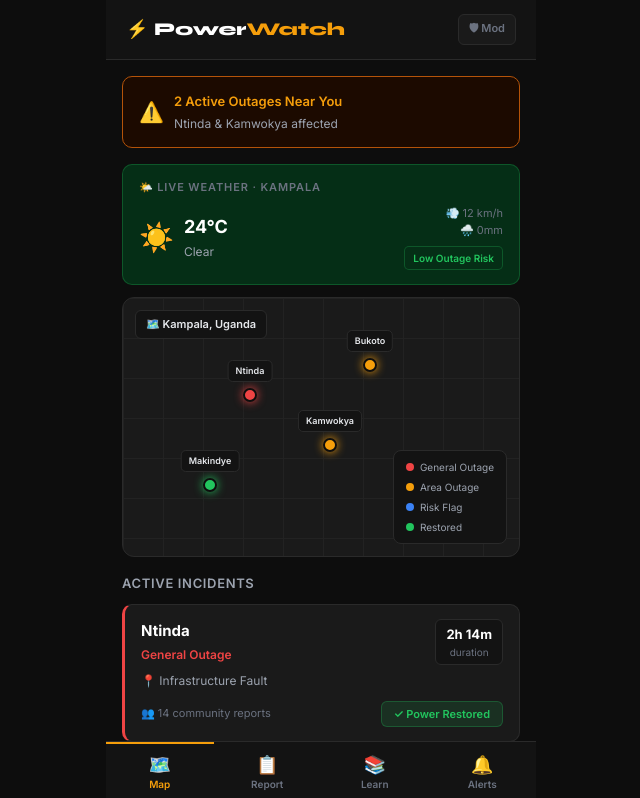
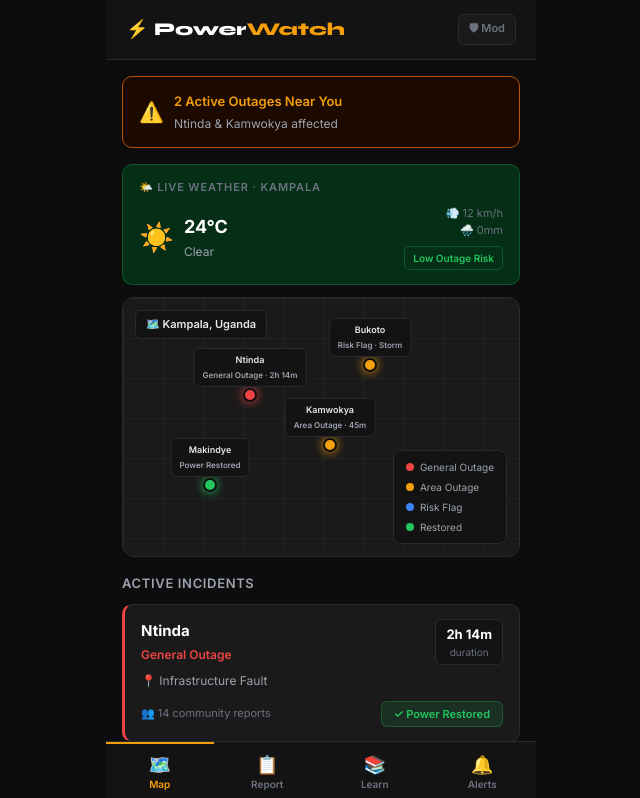
Before and after one commit to IjamesK/power-watch, a React (Vite) app: page / in a window 1280 px wide. Shown: the top 798 px of the page, without its empty margins (319-959 px from the left). Built offline with nearby package versions, Linux system fonts and the light colour scheme; no server answers.

Commit message:
Update MapScreen.tsx

```diff
--- a/src/screens/MapScreen.tsx
+++ b/src/screens/MapScreen.tsx
@@ -159,7 +159,7 @@
   )
 }
 
-function OutagePin({ top, left, color, label }: any) {
+function OutagePin({ top, left, color, label, detail }: any) {
   return (
     <div style={{ position: 'absolute', top, left }}>
       <div style={{
@@ -168,20 +168,27 @@
         boxShadow: `0 0 10px ${color}`,
         cursor: 'pointer',
       }} />
+
       <div style={{
-        position: 'absolute', top: '-28px', left: '50%',
+        position: 'absolute', top: '-40px', left: '50%',
         transform: 'translateX(-50%)',
         background: '#131313', border: '1px solid #2A2A2A',
-        borderRadius: '5px', padding: '3px 7px',
+        borderRadius: '6px', padding: '4px 8px',
         fontSize: '9px', fontWeight: 600, color: '#E5E7EB',
         whiteSpace: 'nowrap',
+        textAlign: 'center'
       }}>
-        {label}
+        <div>{label}</div>
+
+        {detail && (
+          <div style={{ fontSize: '8px', color: '#9CA3AF', marginTop: '2px' }}>
+            {detail}
+          </div>
+        )}
       </div>
     </div>
   )
 }
-
 function OutageCard({ zone, type, cause, duration, color, reports }: any) {
   return (
     <div style={{
```
